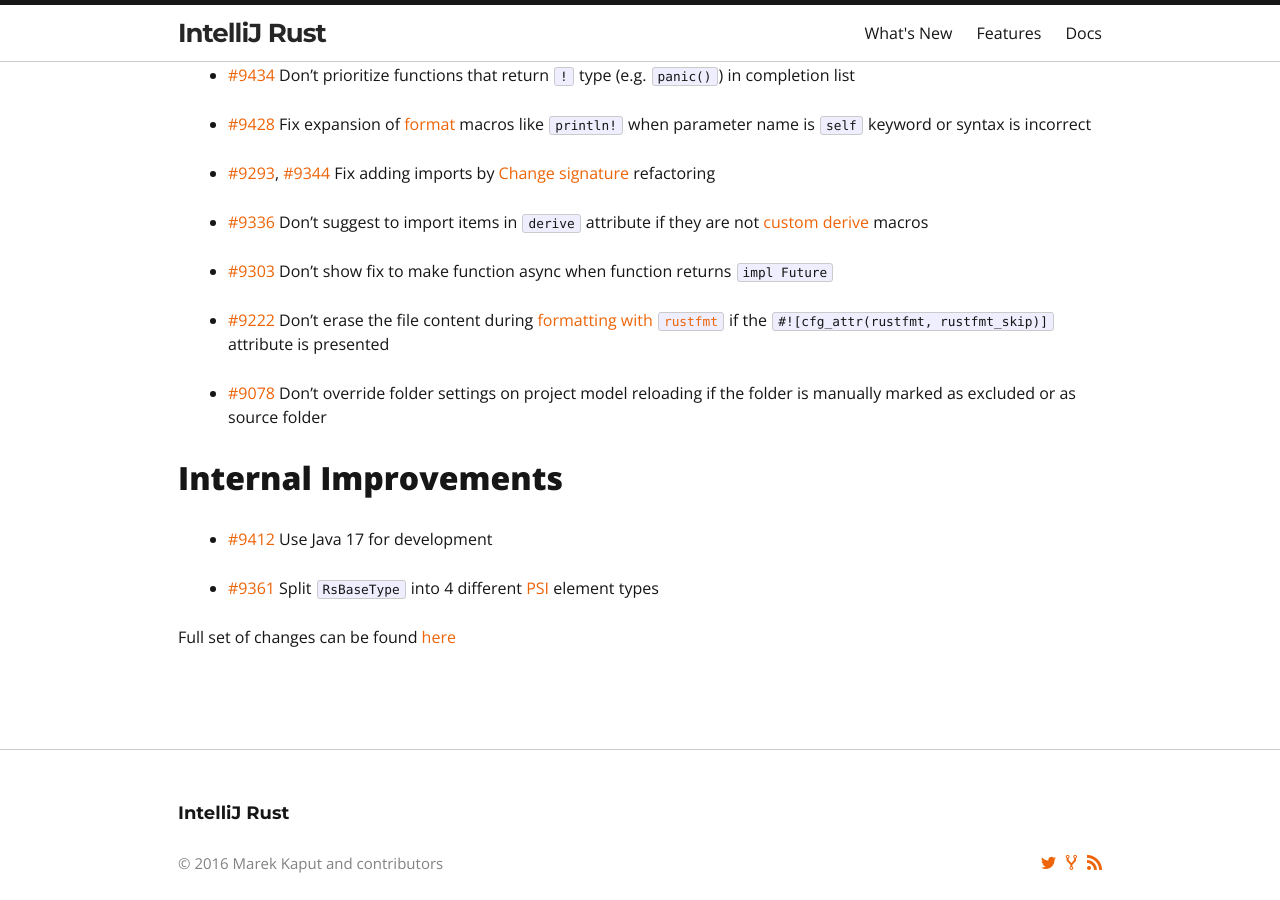
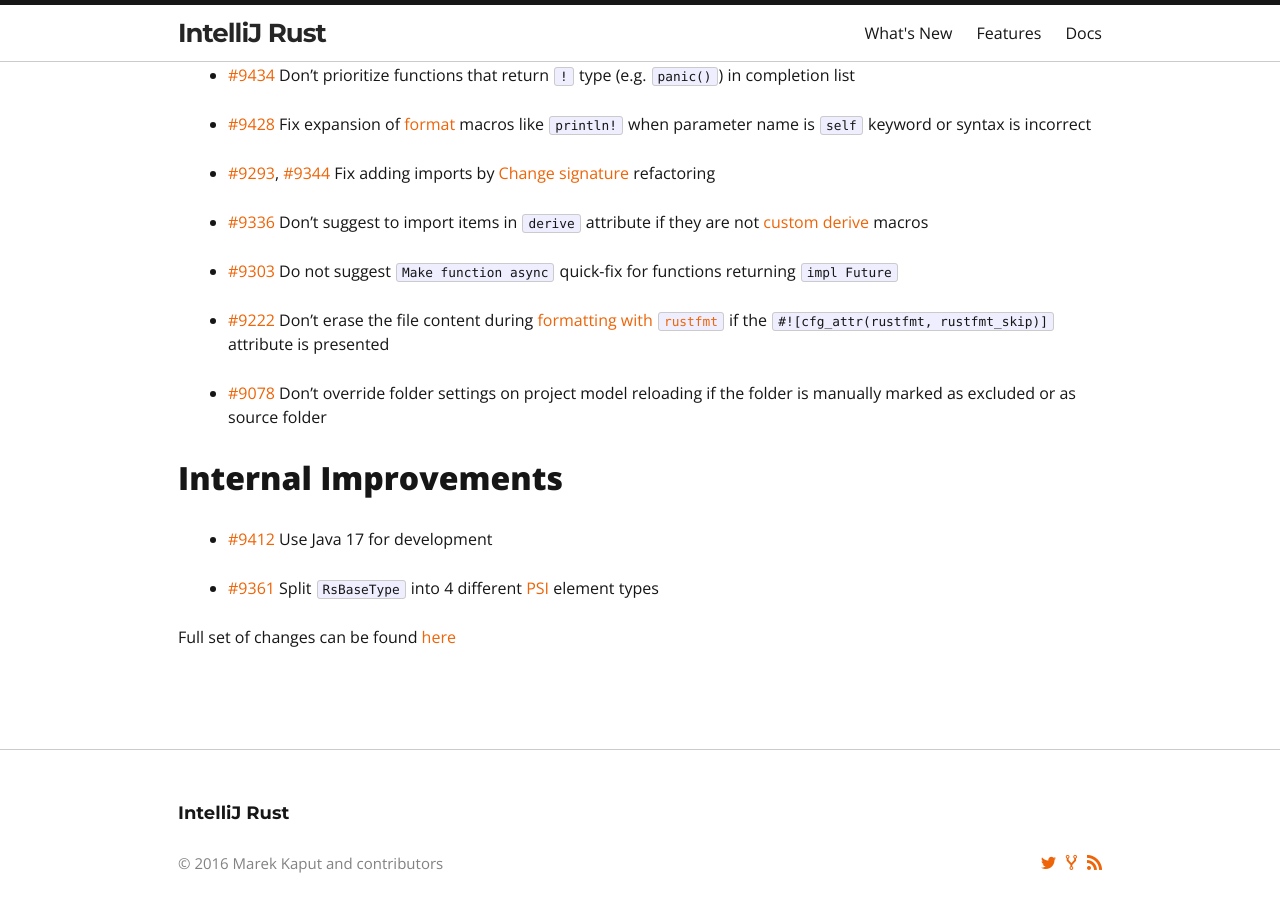
Before and after one commit to intellij-rust/intellij-rust.github.io, a Jekyll site: the page built from _posts/2022-10-10-changelog-180.markdown, in a window 1280 px wide and 900 px high, scrolled down 1206 px. Built offline with Jekyll 4.4.1, drawn with Linux system fonts in a browser that asks for light colours; nearby versions of some CDN libraries; some web fonts are replaced.

Commit message:
Update _posts/2022-10-10-changelog-180.markdown
Co-authored-by: Artem Mukhin <ortem00@gmail.com>

```diff
--- a/_posts/2022-10-10-changelog-180.markdown
+++ b/_posts/2022-10-10-changelog-180.markdown
@@ -51,7 +51,7 @@
 
 * [#9336] Don't suggest to import items in `derive` attribute if they are not [custom derive] macros
 
-* [#9303] Don't show fix to make function async when function returns `impl Future`
+* [#9303] Do not suggest `Make function async` quick-fix for functions returning `impl Future`
 
 * [#9222] Don't erase the file content during [formatting with `rustfmt`](https://plugins.jetbrains.com/plugin/8182-rust/docs/rust-code-style-and-formatting.html#reformat)
   if the `#![cfg_attr(rustfmt, rustfmt_skip)]` attribute is presented
```
